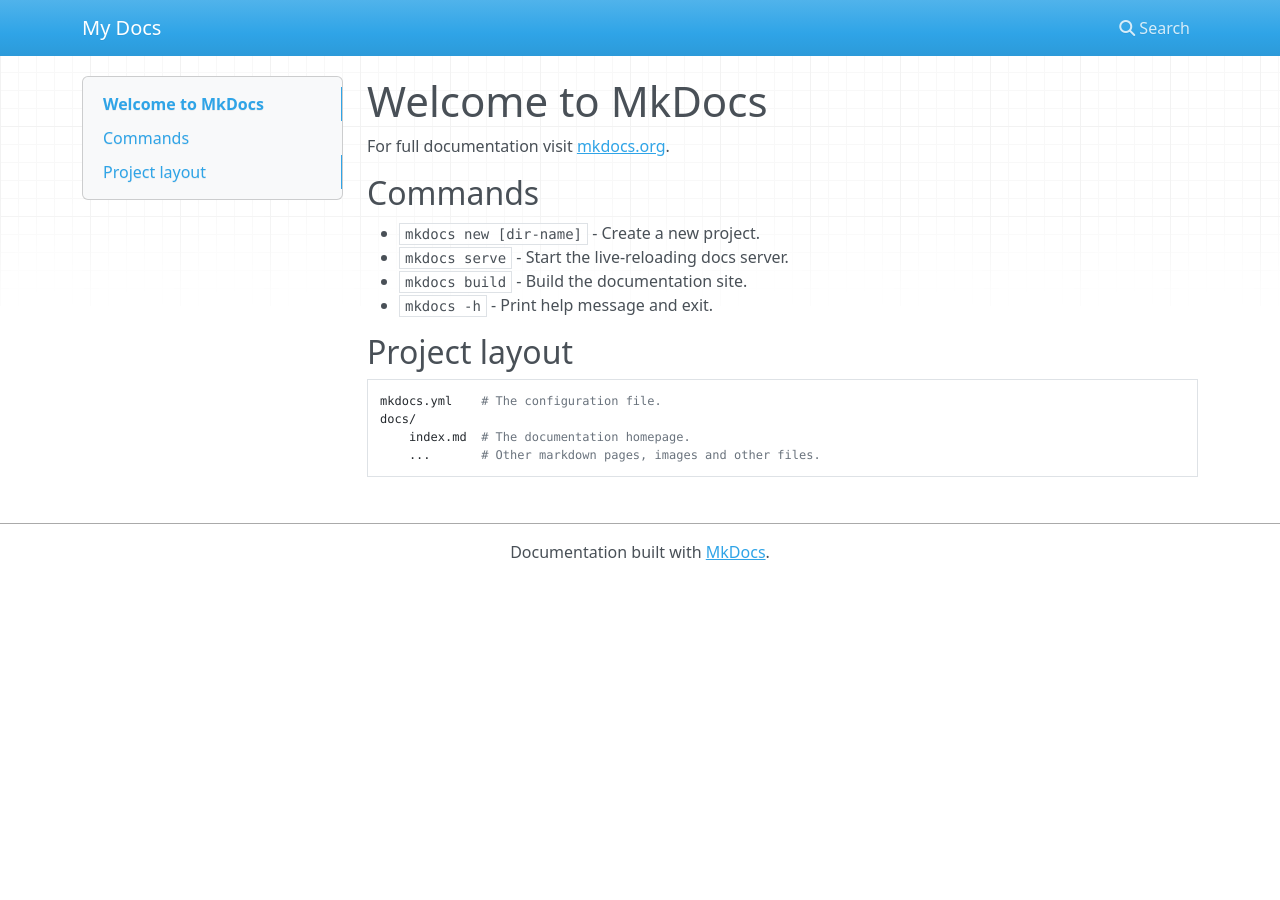
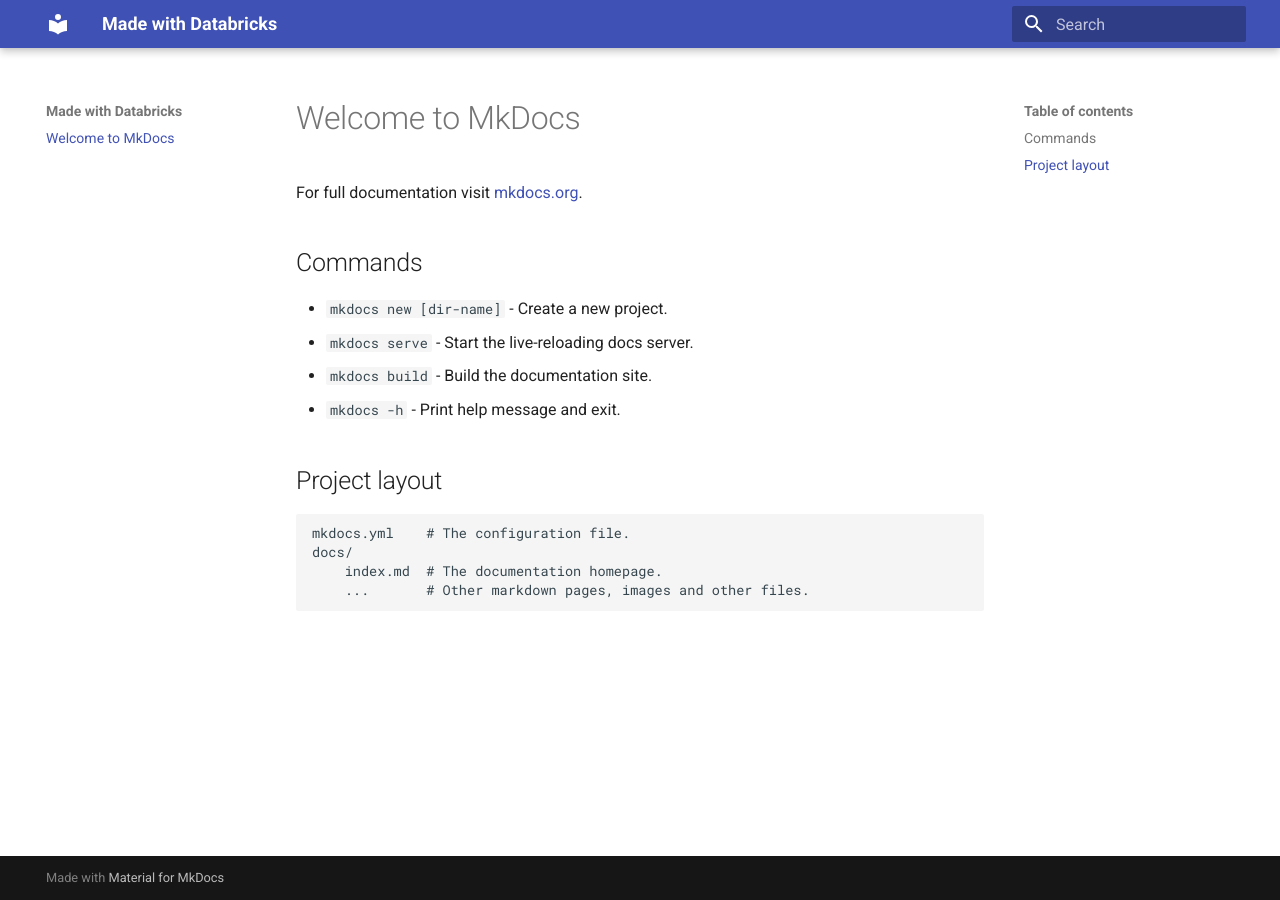
Before and after one commit to sshtomar/madewithdatabricks, an MkDocs documentation site: the page built from docs/index.md, in a window 1280 px wide. Built offline with MkDocs 1.6.1 and Material for MkDocs 9.7.7, drawn with Linux system fonts in a browser that asks for light colours; nearby versions of some CDN libraries.

Commit message:
Initial commit

```diff
--- a/mkdocs.yml
+++ b/mkdocs.yml
@@ -1 +1,4 @@
-site_name: My Docs
+site_name: Made with Databricks
+site_url: https://madewithdatabricks.com
+theme:
+  name: material
```
